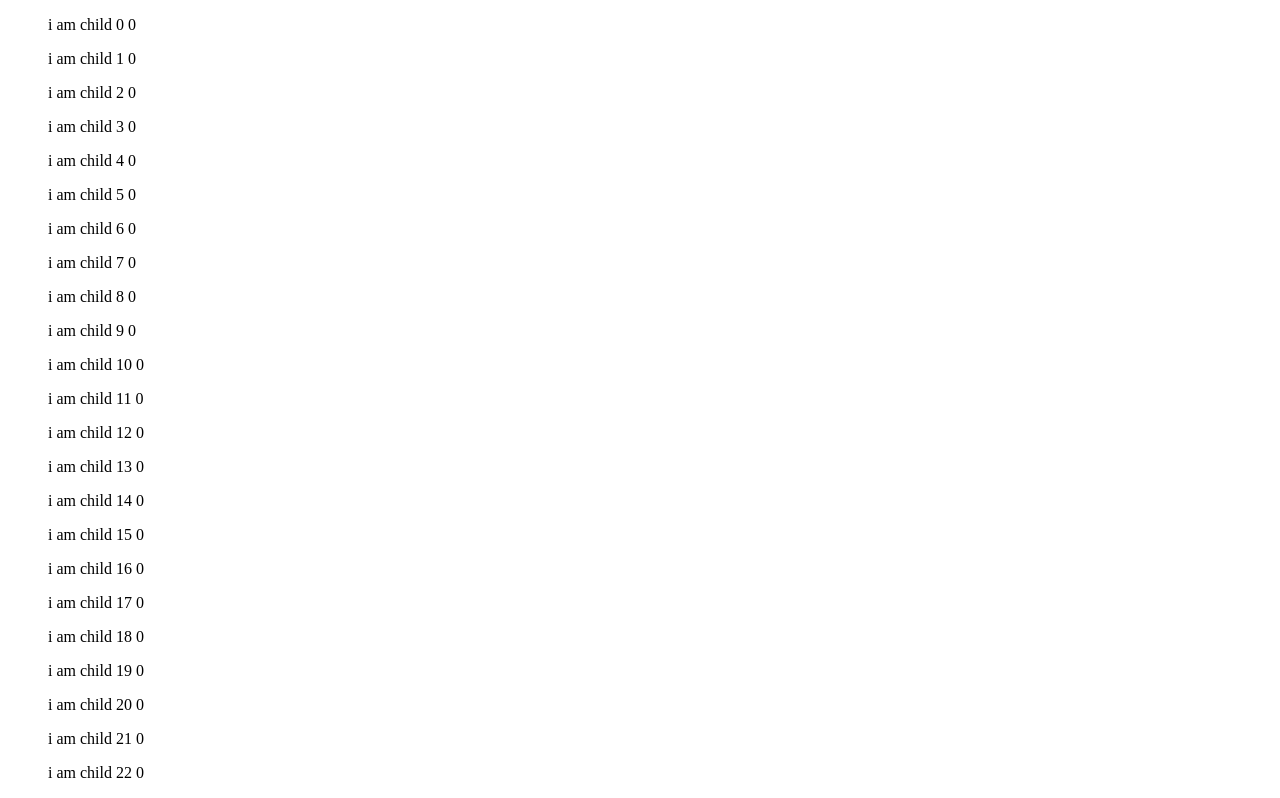
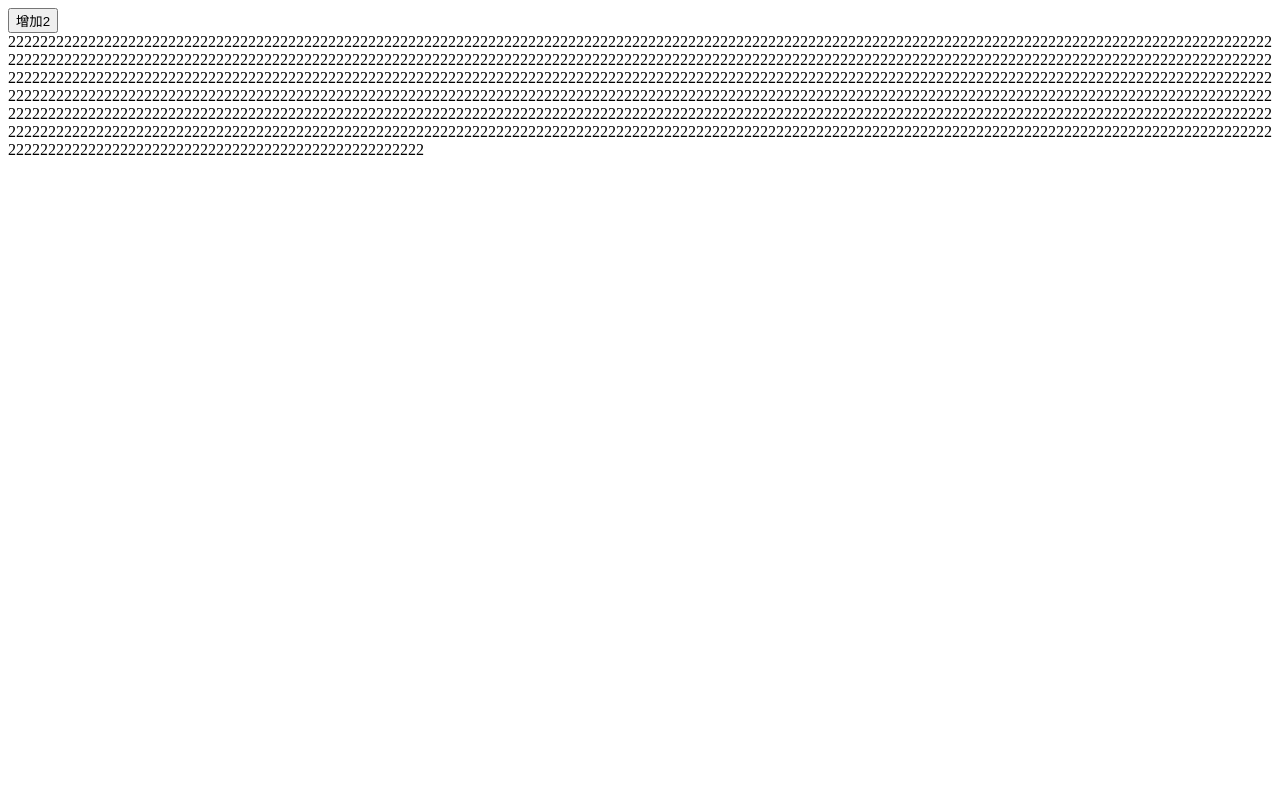
Before and after one commit to ParadeTo/big-react-wasm, a React (Vite) app in the folder examples/hello-world/: page / in a window 1280 px wide. Shown: the top 798 px of the page. Built offline with nearby package versions, Linux system fonts and the light colour scheme.

Commit message:
try Update jump in queue

```diff
--- a/examples/hello-world/src/App.tsx
+++ b/examples/hello-world/src/App.tsx
@@ -1,26 +1,55 @@
-import {useState} from 'react'
+import {useState, useEffect} from 'react'
+// function App() {
+//   const [num, updateNum] = useState(0)
+//   const len = 100
 
-function App() {
-  const [num, updateNum] = useState(0)
-  const len = 100
+//   console.log('num', num)
+//   return (
+//     <ul
+//       onClick={(e) => {
+//         updateNum((num: number) => num + 1)
+//       }}>
+//       {Array(len)
+//         .fill(1)
+//         .map((_, i) => {
+//           return <Child i={`${i} ${num}`} />
+//         })}
+//     </ul>
+//   )
+// }
 
-  console.log('num', num)
+// function Child({i}) {
+//   return <p>i am child {i}</p>
+// }
+
+// export default App
+
+const Item = ({i, children}) => {
+  for (let i = 0; i < 999999; i++) {}
+  return <span key={i}>{children}</span>
+}
+
+export default () => {
+  const [count, updateCount] = useState(0)
+
+  const onClick = () => {
+    updateCount(2)
+  }
+
+  useEffect(() => {
+    const button = document.querySelector('button')
+    setTimeout(() => updateCount((num) => num + 1), 1000)
+    setTimeout(() => button.click(), 1100)
+  }, [])
+
   return (
-    <ul
-      onClick={(e) => {
-        updateNum((num: number) => num + 1)
-      }}>
-      {Array(len)
-        .fill(1)
-        .map((_, i) => {
-          return <Child i={`${i} ${num}`} />
-        })}
-    </ul>
+    <div>
+      <button onClick={onClick}>增加2</button>
+      <div style={{wordWrap: 'break-word'}}>
+        {Array.from(new Array(1000)).map((v, index) => (
+          <Item i={index}>{count}</Item>
+        ))}
+      </div>
+    </div>
   )
 }
-
-function Child({i}) {
-  return <p>i am child {i}</p>
-}
-
-export default App
```
Also changed, not shown: 1 other file (tests, documents, lock files or other folders).
